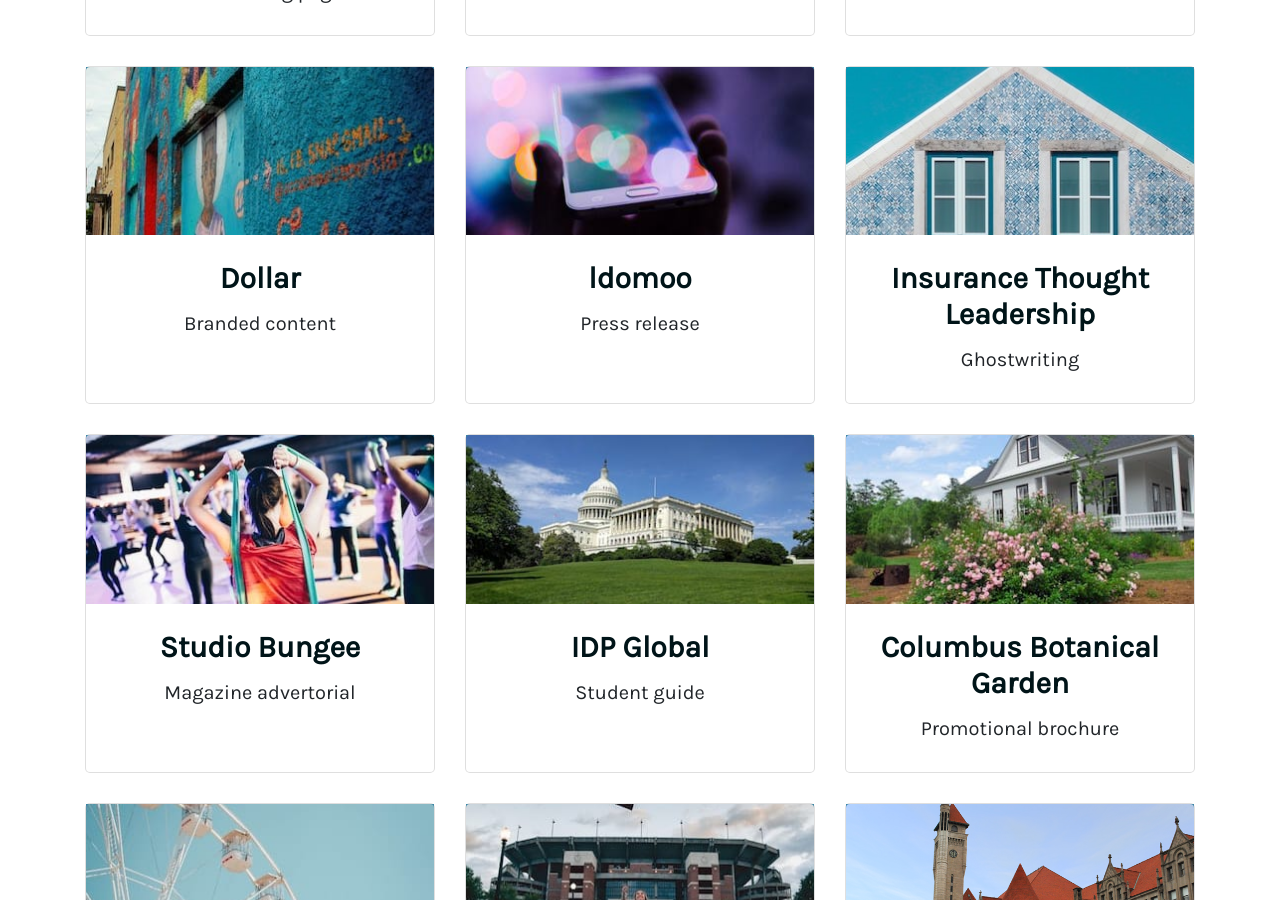
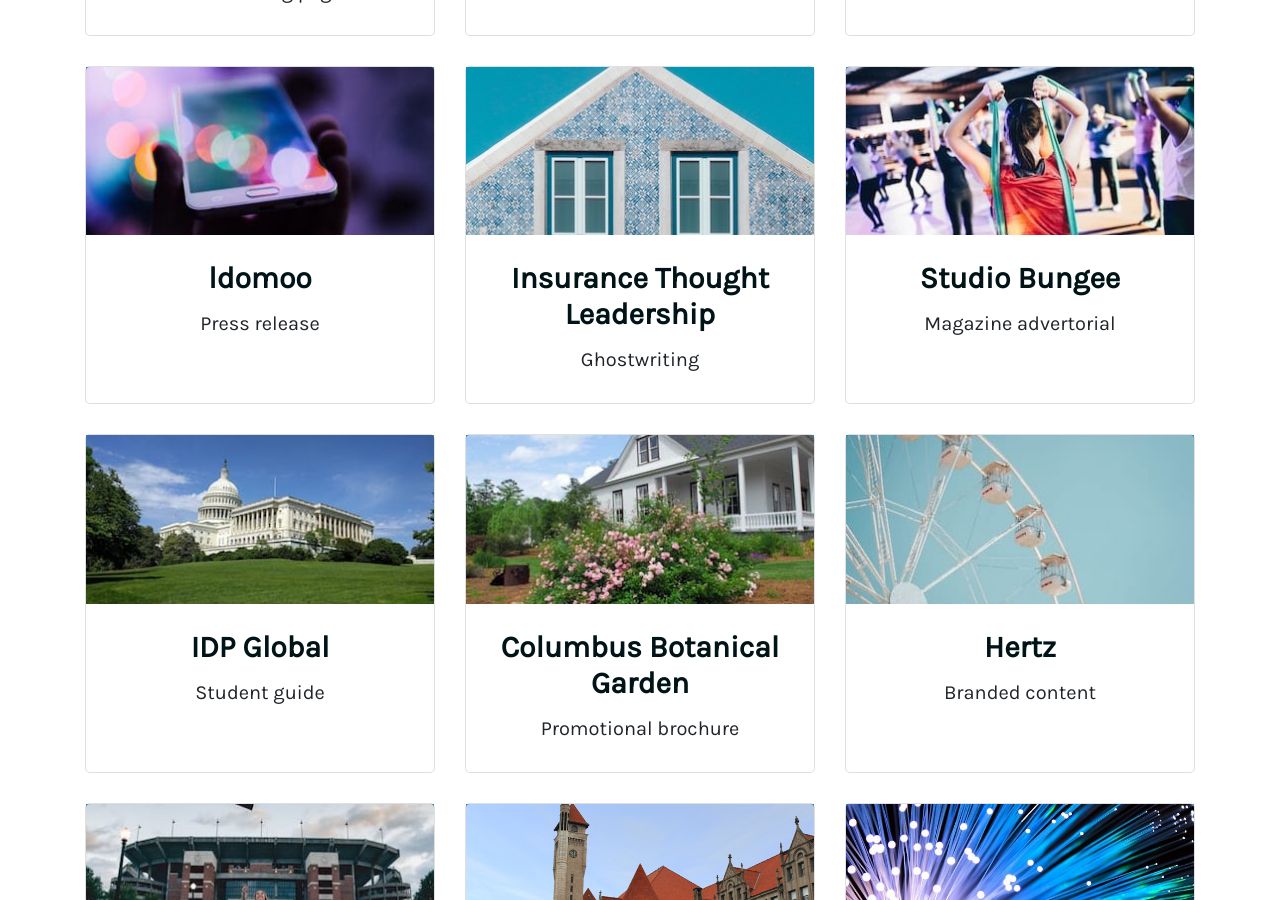
Before and after one commit to crodewig/crodewig.github.io, a Jekyll site: the page built from copywriting-seo.html, in a window 1280 px wide and 900 px high, scrolled down 1020 px. Built offline with Jekyll 4.4.1, drawn with Linux system fonts in a browser that asks for light colours.

Commit message:
Remove Dollar portfolio item

```diff
--- a/_data/copywriting.yml
+++ b/_data/copywriting.yml
@@ -27,11 +27,6 @@
   category: SEO blog post
   image: /assets/img/copywriting-seo/8-reasons-the-luxembourg-gardens-are-the-most-beautiful-in-paris.jpg
   link: https://www.exp1.com/blog/8-reasons-the-luxembourg-gardens-are-the-most-beautiful-in-paris/
-
-- client: Dollar
-  category: Branded content
-  image: /assets/img/copywriting-seo/5-places-history-buffs-should-visit-atlanta.jpg
-  link: https://www.dollar.com/blog/atlanta/5-places-history-buffs-should-visit-atlanta/
 
 - client: ldomoo
   category: Press release
```
